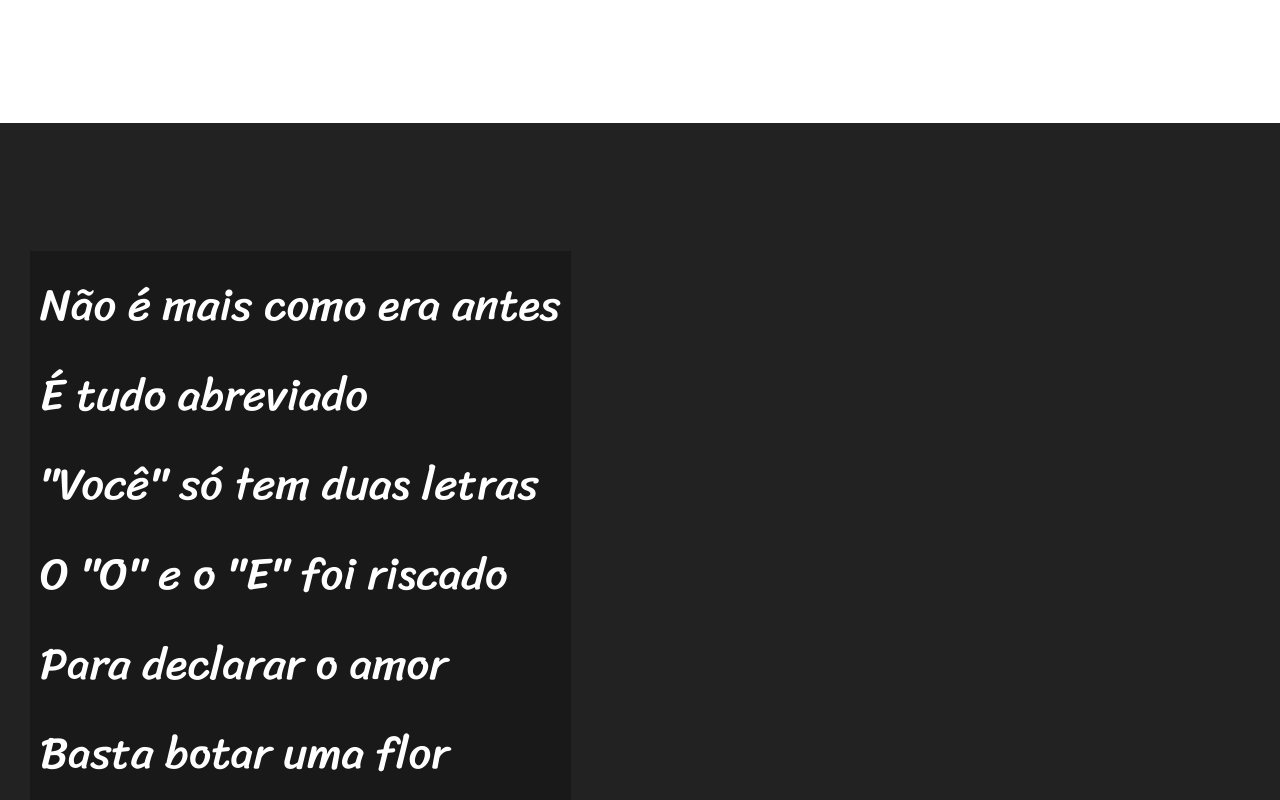
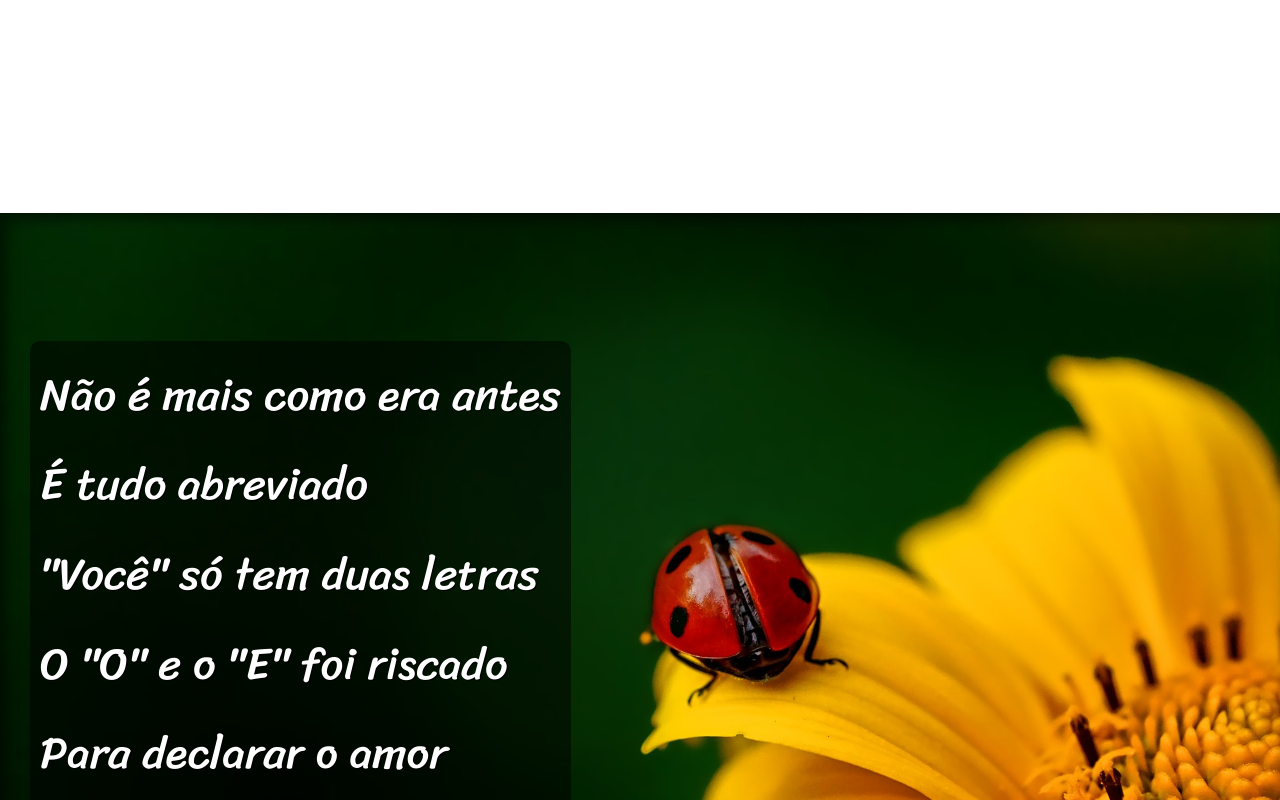
Before and after one commit to minneh8/html-css, a plain HTML site: page desafios/d12/index.html in a window 1280 px wide. Shown: the part 1020-1820 px from the top of the page. Drawn offline with Linux system fonts and the light colour scheme.

Commit message:
Atualizando as imagens

```diff
--- a/desafios/d12/estilo/style.css
+++ b/desafios/d12/estilo/style.css
@@ -55,6 +55,10 @@ section {
     font-size: 3.5vw;
 }
 
+section > p {
+    padding-bottom: 2em;
+}
+
 section.normal {
     background-color: white;
     color: black;
@@ -63,12 +67,26 @@ section.normal {
 section.imagem {
     background-color: rgb(34, 34, 34);
     color: white;
+    box-shadow: inset 6px 6px 13px 0px rgba(0, 0, 0, 0.527);
+    background-size: cover;
+    background-attachment: fixed;
 }
 
 section.imagem > p {
     display: inline-block;
     padding: 10px;
-    background-color: rgba(0, 0, 0, 0.274);
+    background-color: rgba(0, 0, 0, 0.5);
+    text-shadow: 1px 1px 0px black;
+    border-radius: 10px;
+}
+
+section#img01{
+    background-image: url(../imagens/background001.jpg);
+    background-position: right center;
+}
+
+section#img02{
+    background-image: url(../imagens/background002.jpg);
 }
 
 footer {
--- a/desafios/d12/index.html
+++ b/desafios/d12/index.html
@@ -30,7 +30,7 @@
     </section>
 
 
-    <section class="imagem">
+    <section class="imagem" id="img01">
         <p>
             Não é mais como era antes <br>
             É tudo abreviado <br>
@@ -66,7 +66,7 @@
     </section>
 
 
-    <section class="imagem">
+    <section class="imagem" id="img02">
         <p>
             Tenho saudade das cartas <br>
             Escritas com a própria mão <br>
```
